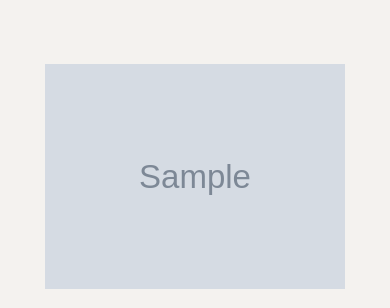
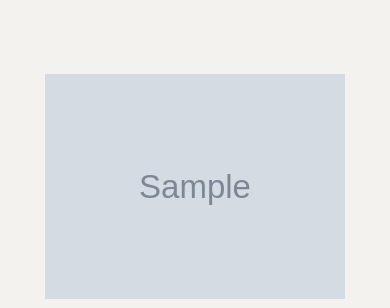
Before and after one commit to cherubien/SAM-BE, a PHP site: page /A05/index.php in a window 390 px wide. Shown: the part 1526-1834 px from the top of the page. Run offline with PHP 8.4, Linux system fonts and the light colour scheme; tables that the repository leaves empty or names only in its code hold one stand-in row (values such as "Sample post"); grey boxes marked "Sample" are stand-in pictures; data that the repository does not hold is empty; some web fonts are replaced.

Commit message:
test responsivenss

```diff
--- a/A05/index.php
+++ b/A05/index.php
@@ -105,6 +105,13 @@
             .bgimg-6 {
                 background-attachment: scroll;
                 min-height: 400px;
+            }
+        }
+
+        @media only screen and (max-width: 768px) {
+            .images {
+                margin-top: 10px;
+                margin-bottom: 10px
             }
         }
     </style>
@@ -220,7 +227,7 @@
         }
 
         echo '
-            <div class="col-md-4 d-flex justify-content-center">
+            <div class="images col-md-4 d-flex justify-content-center">
                 <img src="' . htmlspecialchars($row['image']) . '" alt="Island Content" class="img-fluid" style="max-width: 300px; height: auto;">
             </div>
         ';
@@ -280,7 +287,7 @@
             }
 
             echo '
-                <div class="col-md-4 d-flex justify-content-center">
+                <div class="images col-md-4 d-flex justify-content-center">
                     <img src="' . htmlspecialchars($row['image']) . '" alt="Island Content" class="img-fluid" style="max-width: 300px; height: auto;">
                 </div>
             ';
@@ -340,7 +347,7 @@
             }
 
             echo '
-                <div class="col-md-4 d-flex justify-content-center">
+                <div class="images col-md-4 d-flex justify-content-center">
                     <img src="' . htmlspecialchars($row['image']) . '" alt="Island Content" class="img-fluid" style="max-width: 300px; height: auto;">
                 </div>
             ';
@@ -400,7 +407,7 @@
             }
 
             echo '
-                <div class="col-md-4 d-flex justify-content-center">
+                <div class="images col-md-4 d-flex justify-content-center">
                     <img src="' . htmlspecialchars($row['image']) . '" alt="Island Content" class="img-fluid" style="max-width: 300px; height: auto;">
                 </div>
             ';
```
